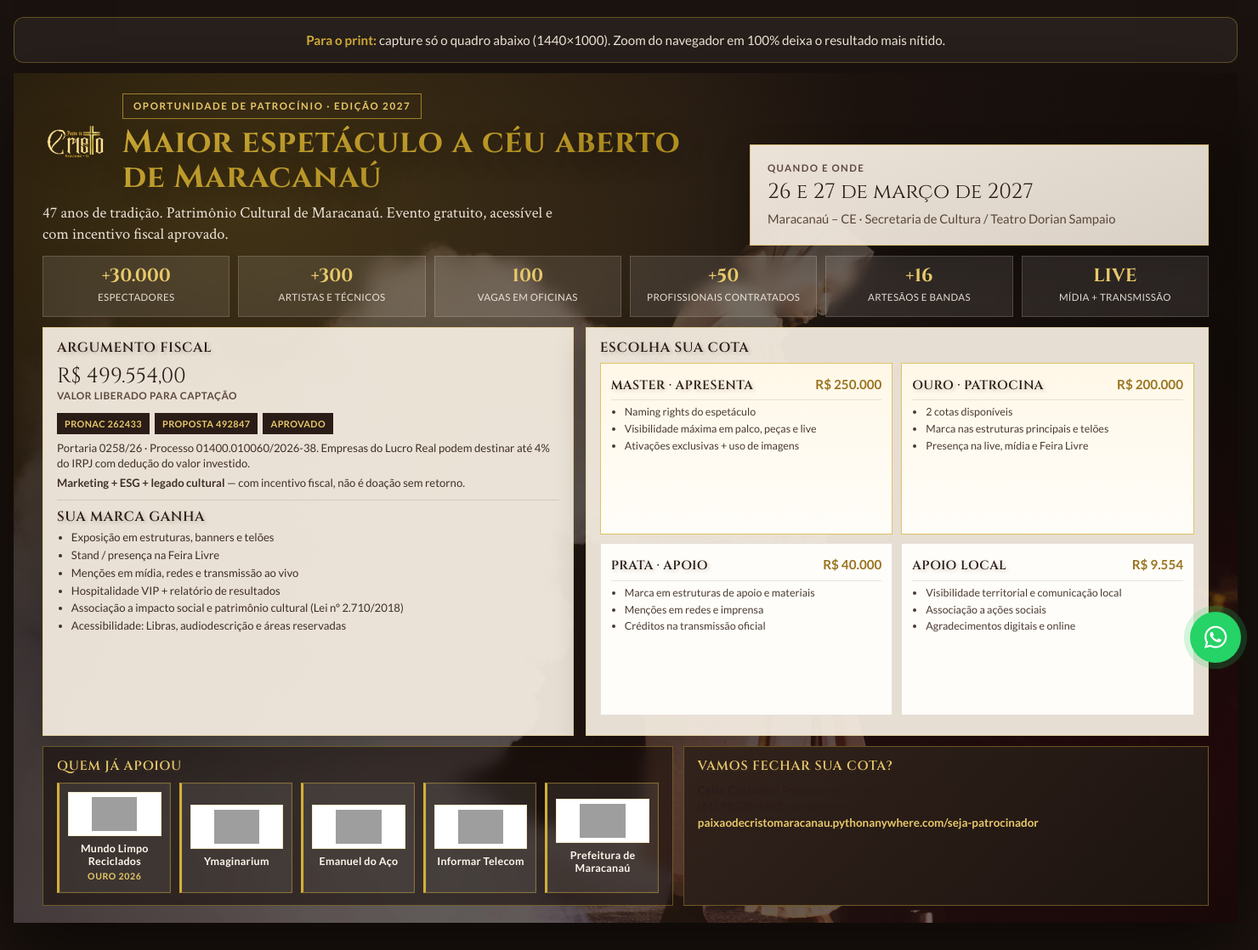
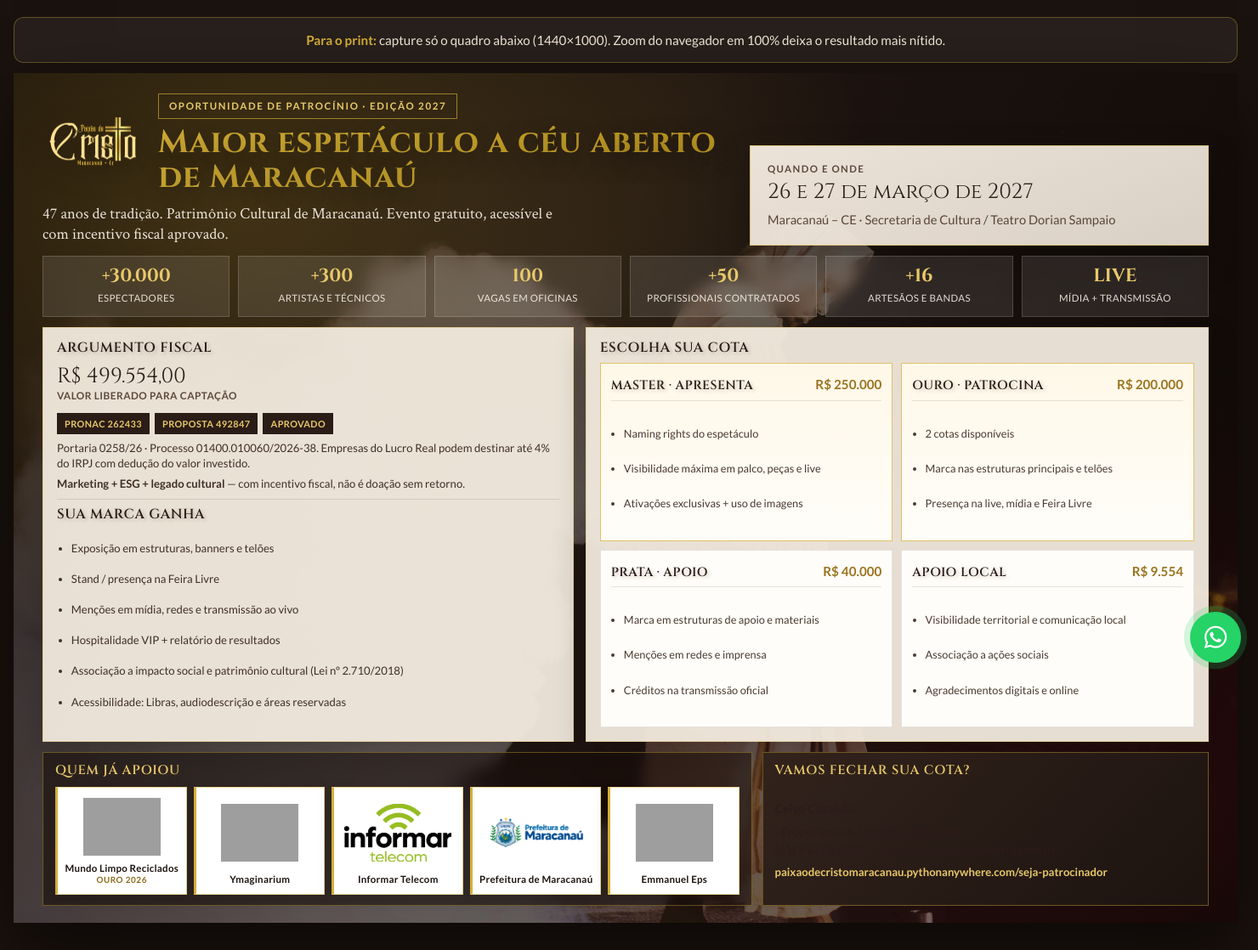
Before and after one commit to CelsoBrunno/paixao_de_cristo_2026, a Flask app: page /seja-patrocinador/one-page in a window 1480 px wide. Shown: the whole page at 85% size. Run offline with Flask 3, Linux system fonts and the light colour scheme; some libraries are stand-ins or nearby versions; grey boxes are pictures that could not be loaded.

Commit message:
Ajusta one-page de patrocínio: logos, apoiadores e layout.
Atualiza logos Informar/Prefeitura, ordem dos apoiadores e aproveitamento do espaço nos painéis e rodapé.

Co-authored-by: Cursor <cursoragent@cursor.com>

```diff
--- a/app/templates/patrocinio_onepage.html
+++ b/app/templates/patrocinio_onepage.html
@@ -102,8 +102,8 @@
     }
 
     .op-logo {
-        width: 78px;
-        height: 78px;
+        width: 120px;
+        height: 120px;
         object-fit: contain;
         filter: drop-shadow(0 8px 18px rgba(0, 0, 0, 0.45));
     }
@@ -207,6 +207,8 @@
         grid-template-columns: 0.92fr 1.08fr;
         gap: 14px;
         min-height: 0;
+        height: 100%;
+        align-items: stretch;
     }
 
     .op-panel {
@@ -215,7 +217,9 @@
         padding: 14px 16px 16px;
         box-shadow: 0 16px 36px rgba(0, 0, 0, 0.22);
         min-height: 0;
-        overflow: visible;
+        overflow: hidden;
+        height: 100%;
+        box-sizing: border-box;
     }
 
     .op-panel-fiscal {
@@ -223,6 +227,15 @@
         flex-direction: column;
         justify-content: flex-start;
         gap: 0;
+    }
+
+    .op-body > .op-panel:not(.op-panel-fiscal) {
+        display: flex;
+        flex-direction: column;
+    }
+
+    .op-body > .op-panel:not(.op-panel-fiscal) > h2 {
+        flex: 0 0 auto;
     }
 
     .op-panel h2 {
@@ -235,9 +248,9 @@
     }
 
     .op-panel h2.op-gains-title {
-        margin-top: 10px;
-        margin-bottom: 6px;
-        padding-top: 10px;
+        margin-top: 8px;
+        margin-bottom: 4px;
+        padding-top: 8px;
         border-top: 1px solid rgba(94, 73, 61, 0.16);
     }
 
@@ -296,17 +309,26 @@
         margin: 0;
         padding-left: 1.05rem;
         padding-bottom: 2px;
+        flex: 1 1 auto;
+        display: flex;
+        flex-direction: column;
+        justify-content: space-evenly;
+        min-height: 0;
     }
 
     .op-list li + li {
-        margin-top: 3px;
+        margin-top: 0;
     }
 
     .op-cotas {
         display: grid;
         grid-template-columns: 1fr 1fr;
+        grid-template-rows: 1fr 1fr;
         gap: 10px;
-        height: calc(100% - 34px);
+        flex: 1 1 auto;
+        min-height: 0;
+        height: 100%;
+        align-content: stretch;
     }
 
     .op-cota {
@@ -316,6 +338,8 @@
         display: flex;
         flex-direction: column;
         min-height: 0;
+        height: 100%;
+        box-sizing: border-box;
     }
 
     .op-cota.featured {
@@ -331,6 +355,7 @@
         margin-bottom: 6px;
         padding-bottom: 6px;
         border-bottom: 1px solid rgba(94, 73, 61, 0.14);
+        flex: 0 0 auto;
     }
 
     .op-cota-head h3 {
@@ -350,49 +375,57 @@
 
     .op-cota ul {
         margin: 0;
-        padding-left: 1rem;
-        flex: 1;
+        padding-left: 0.95rem;
+        flex: 1 1 auto;
+        display: flex;
+        flex-direction: column;
+        justify-content: space-evenly;
+        min-height: 0;
     }
 
     .op-cota li {
-        font-size: 0.78rem;
-        line-height: 1.35;
+        font-size: 0.8rem;
+        line-height: 1.3;
         color: #4a3a31;
     }
 
     .op-cota li + li {
-        margin-top: 3px;
+        margin-top: 0;
     }
 
     .op-footer {
         display: grid;
-        grid-template-columns: 1.2fr 1fr;
+        grid-template-columns: 1.35fr 0.85fr;
         gap: 12px;
         align-items: stretch;
+        min-height: 0;
     }
 
     .op-social,
     .op-cta {
-        padding: 14px 16px;
+        padding: 12px 14px;
         border: 1px solid rgba(212, 175, 55, 0.4);
+        display: flex;
+        flex-direction: column;
+        justify-content: flex-start;
+        gap: 10px;
+        min-height: 0;
     }
 
     .op-social {
         background: rgba(20, 12, 8, 0.55);
         backdrop-filter: blur(8px);
         color: #fff8ee;
-        display: flex;
-        flex-direction: column;
-        justify-content: center;
     }
 
     .op-social h2,
     .op-cta h2 {
-        margin: 0 0 10px;
+        margin: 0;
         font-family: var(--font-primary);
         font-size: 0.95rem;
         letter-spacing: 0.05em;
         text-transform: uppercase;
+        flex: 0 0 auto;
     }
 
     .op-social h2 {
@@ -401,11 +434,13 @@
 
     .op-supporters {
         display: flex;
-        flex-wrap: wrap;
+        flex-wrap: nowrap;
         justify-content: space-between;
         align-items: stretch;
-        gap: 10px;
+        gap: 8px;
         width: 100%;
+        flex: 1 1 auto;
+        min-height: 0;
     }
 
     .op-supporter {
@@ -415,35 +450,37 @@
         flex-direction: column;
         align-items: center;
         justify-content: center;
-        gap: 8px;
+        gap: 6px;
         text-align: center;
-        padding: 10px 10px 12px;
-        color: #fff8ee;
-        font-size: 0.78rem;
+        padding: 10px 8px;
+        color: var(--op-ink);
+        font-size: 0.72rem;
         font-weight: 600;
         letter-spacing: 0.02em;
-        line-height: 1.2;
+        line-height: 1.15;
         white-space: normal;
-        background: rgba(255, 248, 238, 0.08);
-        border: 1px solid rgba(212, 175, 55, 0.45);
+        background: #fff;
+        border: 1px solid rgba(212, 175, 55, 0.55);
         border-left: 3px solid var(--op-gold);
-        box-shadow: inset 0 0 0 1px rgba(255, 255, 255, 0.04);
+        box-shadow: 0 6px 16px rgba(0, 0, 0, 0.18);
     }
 
     .op-supporter-logo {
         width: 100%;
-        height: 52px;
+        height: 72px;
         display: flex;
         align-items: center;
         justify-content: center;
-        padding: 6px 8px;
-        background: #fff;
-        border: 1px solid rgba(212, 175, 55, 0.28);
+        padding: 2px 4px;
+        background: transparent;
+        border: none;
+        flex: 1 1 auto;
+        min-height: 64px;
     }
 
     .op-supporter-logo img {
         max-width: 100%;
-        max-height: 40px;
+        max-height: 68px;
         width: auto;
         height: auto;
         object-fit: contain;
@@ -451,22 +488,38 @@
 
     .op-supporter-name {
         display: block;
+        flex: 0 0 auto;
     }
 
     .op-supporter em {
         display: block;
-        margin-top: 3px;
-        color: var(--op-gold-soft);
+        margin-top: 2px;
+        color: #8a6a1a;
         font-style: normal;
-        font-size: 0.66rem;
+        font-size: 0.62rem;
         font-weight: 700;
         letter-spacing: 0.06em;
         text-transform: uppercase;
     }
 
+    .op-supporter--dark {
+        background: #0b0b0b;
+        color: #fff8ee;
+        border-color: rgba(212, 175, 55, 0.55);
+    }
+
+    .op-supporter--dark .op-supporter-logo {
+        background: #0b0b0b;
+    }
+
+    .op-supporter--dark em {
+        color: var(--op-gold-soft);
+    }
+
     .op-cta {
         background: linear-gradient(135deg, #32231c 0%, #1c130f 100%);
         color: #fff;
+        justify-content: space-between;
     }
 
     .op-cta h2 {
@@ -475,14 +528,21 @@
 
     .op-cta p {
         margin: 0;
-        font-size: 0.84rem;
-        line-height: 1.4;
+        font-size: 0.9rem;
+        line-height: 1.45;
+        flex: 1 1 auto;
+        display: flex;
+        flex-direction: column;
+        justify-content: center;
+        gap: 6px;
     }
 
     .op-cta a {
         color: var(--op-gold-soft);
         text-decoration: none;
         font-weight: 700;
+        font-size: 0.82rem;
+        word-break: break-all;
     }
 
     @media (max-width: 1500px) {
@@ -663,24 +723,24 @@
                     </div>
                     <div class="op-supporter">
                         <div class="op-supporter-logo">
-                            <img src="{{ url_for('static', filename='images/patrocinio/emanuel-do-aco.jpg') }}"
-                                 alt="Logo Emanuel do Aço">
-                        </div>
-                        <span class="op-supporter-name">Emanuel do Aço</span>
-                    </div>
-                    <div class="op-supporter">
-                        <div class="op-supporter-logo">
-                            <img src="{{ url_for('static', filename='images/patrocinio/informar.jpg') }}"
+                            <img src="{{ url_for('static', filename='images/logo/logo-informar-preto.png') }}"
                                  alt="Logo Informar Telecom">
                         </div>
                         <span class="op-supporter-name">Informar Telecom</span>
                     </div>
                     <div class="op-supporter">
                         <div class="op-supporter-logo">
-                            <img src="{{ url_for('static', filename='images/patrocinio/prefeitura-maracanau.jpg') }}"
+                            <img src="{{ url_for('static', filename='images/logo/logo-prefeitura-maracanau-2021.png') }}"
                                  alt="Logo Prefeitura de Maracanaú">
                         </div>
                         <span class="op-supporter-name">Prefeitura de Maracanaú</span>
+                    </div>
+                    <div class="op-supporter">
+                        <div class="op-supporter-logo">
+                            <img src="{{ url_for('static', filename='images/patrocinio/emanuel-do-aco.jpg') }}"
+                                 alt="Logo Emmanuel Eps">
+                        </div>
+                        <span class="op-supporter-name">Emmanuel Eps</span>
                     </div>
                 </div>
             </div>
```
Also changed, not shown: app/static/images/logo/logo-informar-preto.png (added), app/static/images/logo/logo-informar.png (added).
